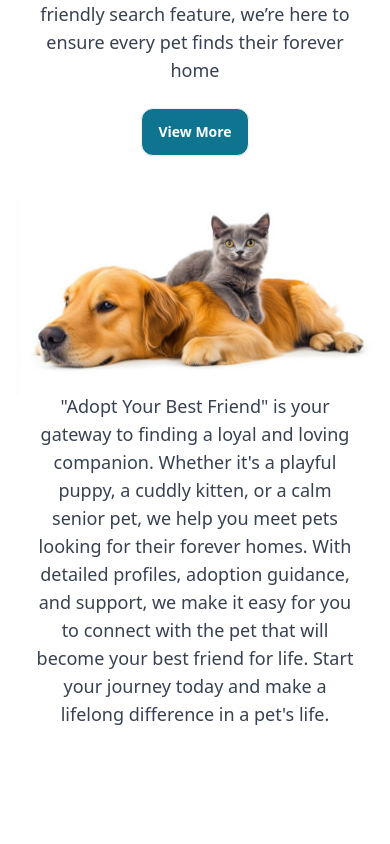
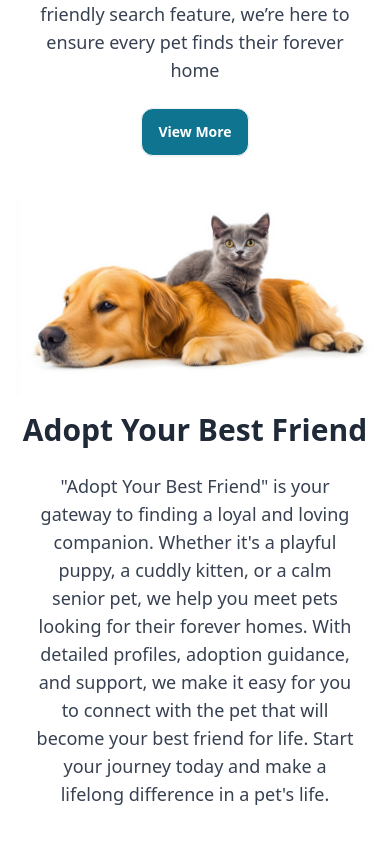
Before and after one commit to Shorno/Paddy, a website built with Vite: page index.html in a window 390 px wide. Shown: the part 586-1430 px from the top of the page. Built offline with nearby package versions, Linux system fonts and the light colour scheme; no server answers.

Commit message:
fix button section top padding

```diff
--- a/index.html
+++ b/index.html
@@ -49,7 +49,7 @@
         </div>
     </div>
 </section>
-<section class="pb-10 -mt-20 lg:mt-0">
+<section class="pb-10">
     <div class="text-center max-w-screen-lg mx-auto">
         <h1 class="text-3xl lg:text-5xl font-bold">Adopt Your Best Friend</h1>
         <p class="py-6 px-8 text-lg text-gray-700 text-balance">"Adopt Your Best Friend" is your gateway to finding a loyal and loving
```
